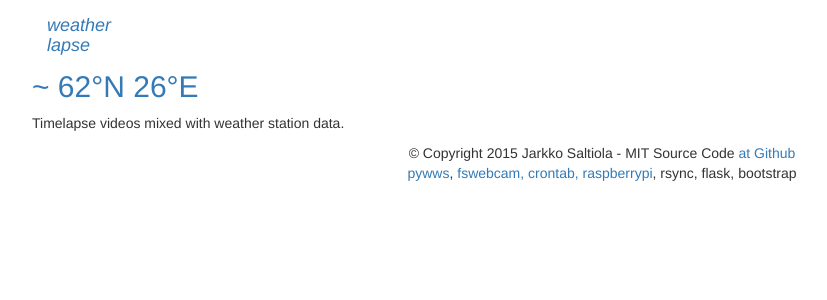
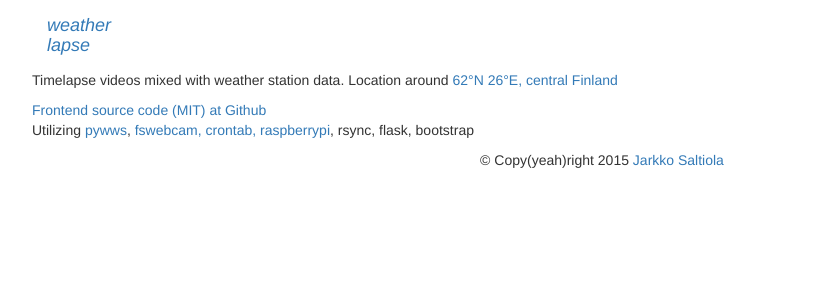
Before and after one commit to jasalt/weatherlapse, a Python web app: template app/templates/home.html in a window 1280 px wide. Shown: the top 300 px of the page, without its empty margins (38-865 px from the left). Run offline with Jinja, Linux system fonts and the light colour scheme; the template is opened without the code that fills it, so the values that code supplies are empty.

Commit message:
Minor layout tweaks.

```diff
--- a/app/templates/base.html
+++ b/app/templates/base.html
@@ -28,9 +28,7 @@
 
             <div id="footer" class="text-center">
                 {% block footer %}
-                &copy; Copyright 2015 Jarkko Saltiola - MIT Source Code
-                <a target="_blank" href="https://github.com/jasalt/tiea207-demo">at Github</a>
-                <p><a target="_blank" href="http://pywws.readthedocs.org/en/latest/">pywws</a>, <a target="_blank" href="https://github.com/jasalt/timelapse-utils/tree/master/capture">fswebcam, crontab, raspberrypi</a>, rsync, flask, bootstrap</p>
+                &copy; Copy(yeah)right 2015 <a href="http://saltio.la">Jarkko Saltiola</a>
                 {% endblock %}
             </div>
 
--- a/app/templates/home.html
+++ b/app/templates/home.html
@@ -4,8 +4,12 @@
 
 {% block content %}
 
-<h2><a target="_blank" href="https://www.google.fi/maps/place/62%C2%B000'00.0%22N+26%C2%B000'00.0%22E/@50.7502389,24.746812,3z/data=!4m2!3m1!1s0x0:0x0">~ 62°N 26°E</a></h2>
-<p>Timelapse videos mixed with weather station data.</p>
+<br/>
+
+<p>Timelapse videos mixed with weather station data. Location around
+    <a target="_blank" href="https://www.google.fi/maps/place/62%C2%B000'00.0%22N+26%C2%B000'00.0%22E/@50.7502389,24.746812,3z/data=!4m2!3m1!1s0x0:0x0">62°N 26°E</h2>,
+        central Finland
+</p>
 
 {% for year, months in videos.items() %}
 <h3>{{ year }}</h3>
@@ -26,5 +30,8 @@
 {% endfor %} <!-- years -->
 
 
+Frontend source code (MIT)
+<a target="_blank" href="https://github.com/jasalt/tiea207-demo">at Github</a>
+<p>Utilizing <a target="_blank" href="http://pywws.readthedocs.org/en/latest/">pywws</a>, <a target="_blank" href="https://github.com/jasalt/timelapse-utils/tree/master/capture">fswebcam, crontab, raspberrypi</a>, rsync, flask, bootstrap</p>
 
 {% endblock %}
```
